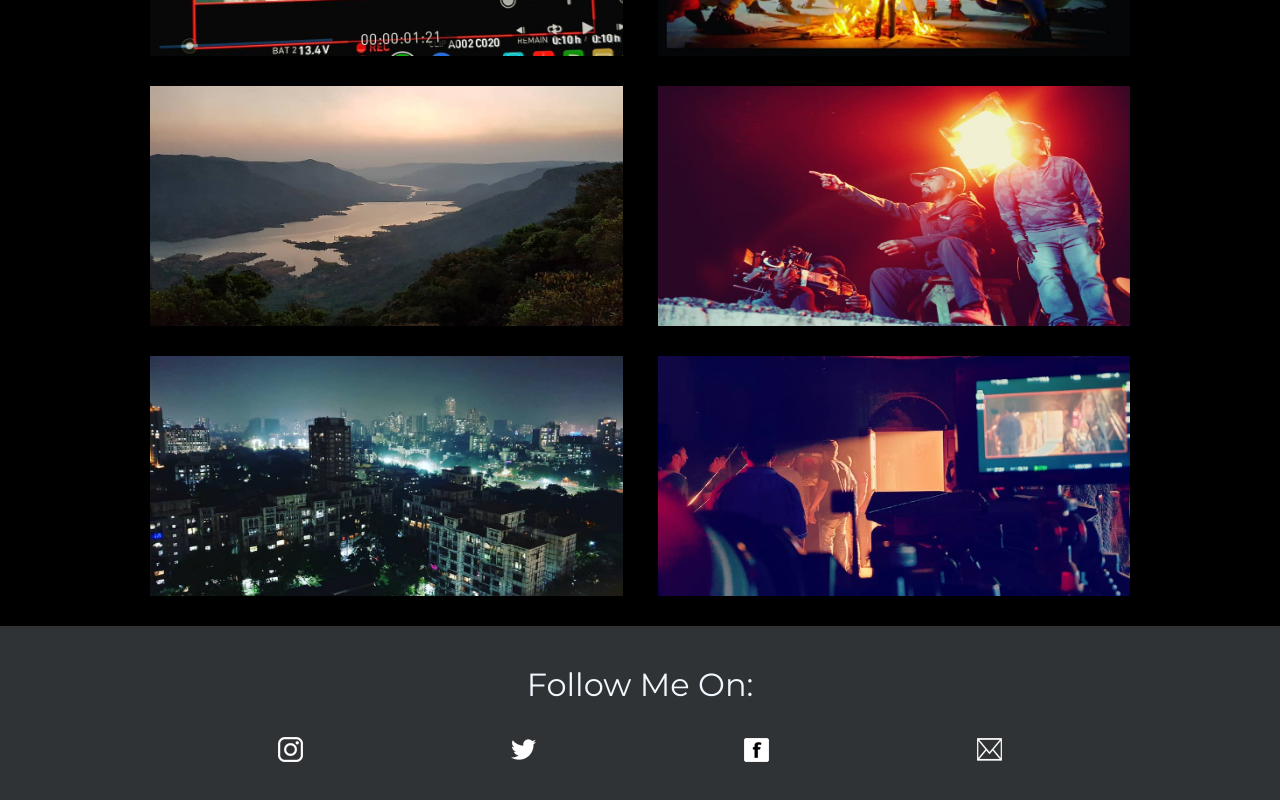
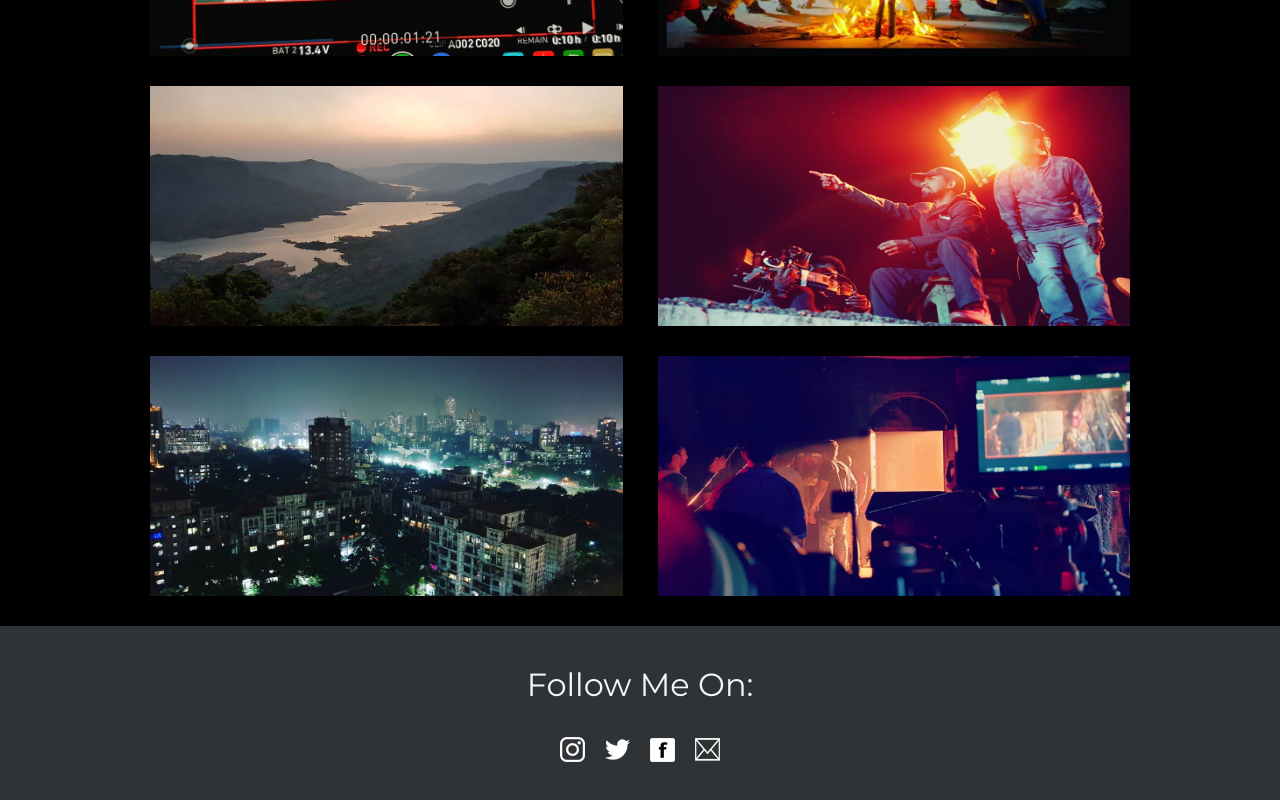
Before and after one commit to vathzen/kharthikpalani, a React (Create React App) app: page / in a window 1280 px wide. Shown: the part 4256-5056 px from the top of the page. Built offline with nearby package versions, Linux system fonts and the light colour scheme; the HTML template or start-up script is replaced by a standard one.

Commit message:
Social Spaces

```diff
--- a/src/components/home/home.css
+++ b/src/components/home/home.css
@@ -36,7 +36,12 @@
 }
 
 .align-icons{
-  justify-content: space-evenly;
+  justify-content: center;
+}
+
+.socials{
+  margin-left: 10px;
+  margin-right: 10px;
 }
 
 .gallery-title{
--- a/src/components/home/home.jsx
+++ b/src/components/home/home.jsx
@@ -152,10 +152,10 @@ class Home extends Component {
                         </div>
                         <br/>
                         <div class="row align-icons">
-                            <a href="https://www.instagram.com/kharthikdop/"><img src={Insta}  alt=""/></a>
-                            <a href="https://twitter.com/KharthikDP"><img src={Twitter}  alt=""/></a>
-                            <a href="https://www.facebook.com/insidekarthik"><img src={Facebook}  alt=""/></a>
-                            <a href="mailto:kharthikpalanidp@gmail.com"><img src={Email}  alt=""/></a>
+                            <a href="https://www.instagram.com/kharthikdop/"><img src={Insta}  alt="" class="socials"/></a>
+                            <a href="https://twitter.com/KharthikDP"><img src={Twitter}  alt="" class="socials"/></a>
+                            <a href="https://www.facebook.com/insidekarthik"><img src={Facebook}  alt="" class="socials"/></a>
+                            <a href="mailto:kharthikpalanidp@gmail.com"><img src={Email}  alt="" class="socials"/></a>
                         </div>
                     </div>
                 </footer>
```
